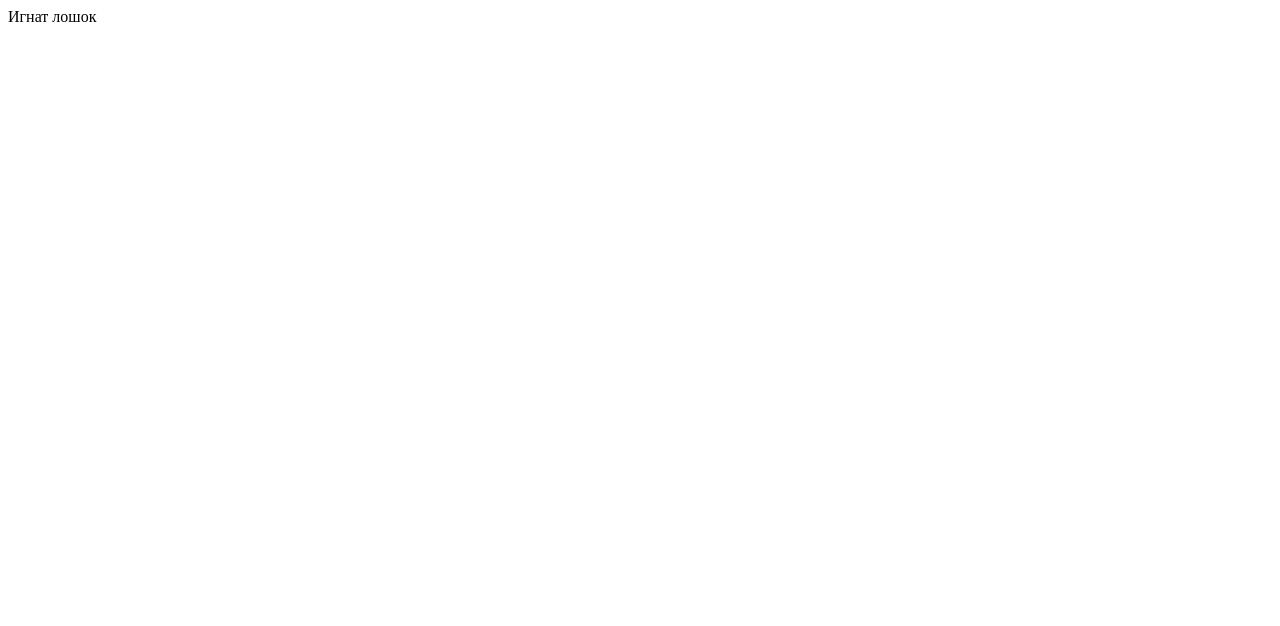
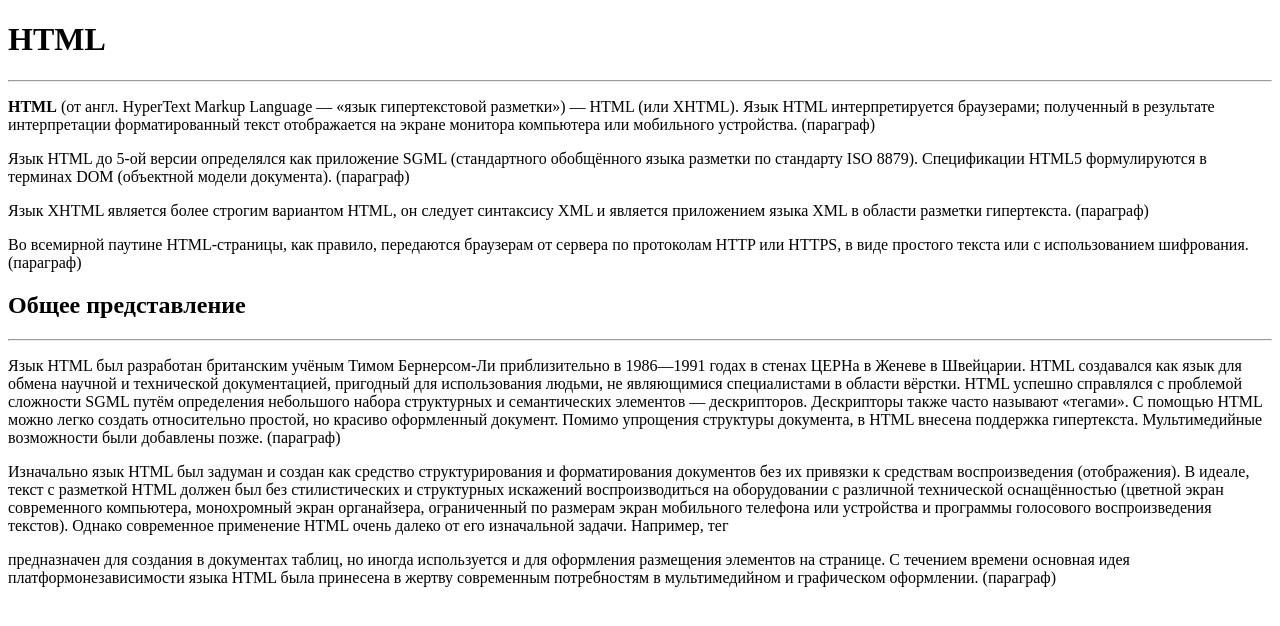
Before and after one commit to fantom819/learn, a plain HTML site: page index.html in a window 1280 px wide. Drawn offline with Linux system fonts and the light colour scheme.

Commit message:
homeWork1

```diff
--- a/index.html
+++ b/index.html
@@ -6,7 +6,17 @@
     <meta name="viewport" content="width=device-width, initial-scale=1.0">
     <title>Document</title>
 </head>
-<body>
-    Игнат лошок
+<body> <h1>HTML</h1>
+
+   <hr>
+  <p><strong>HTML</strong>  (от англ. HyperText Markup Language — «язык гипертекстовой разметки») — HTML (или XHTML). Язык HTML интерпретируется браузерами; полученный в результате интерпретации форматированный текст отображается на экране монитора компьютера или мобильного устройства. (параграф)</p>
+   <p> Язык HTML до 5-ой версии определялся как приложение SGML (стандартного обобщённого языка разметки по стандарту ISO 8879). Спецификации HTML5 формулируются в терминах DOM (объектной модели документа). (параграф)</p>
+   <p> Язык XHTML является более строгим вариантом HTML, он следует синтаксису XML и является приложением языка XML в области разметки гипертекста. (параграф)</p>
+   <p>Во всемирной паутине HTML-страницы, как правило, передаются браузерам от сервера по протоколам HTTP или HTTPS, в виде простого текста или с использованием шифрования.  (параграф)</p>
+   <h2>Общее представление</h2>
+   <hr>
+   <p> Язык HTML был разработан британским учёным Тимом Бернерсом-Ли приблизительно в 1986—1991 годах в стенах ЦЕРНа в Женеве в Швейцарии. HTML создавался как язык для обмена научной и технической документацией, пригодный для использования людьми, не являющимися специалистами в области вёрстки. HTML успешно справлялся с проблемой сложности SGML путём определения небольшого набора структурных и семантических элементов — дескрипторов. Дескрипторы также часто называют «тегами». С помощью HTML можно легко создать относительно простой, но красиво оформленный документ. Помимо упрощения структуры документа, в HTML внесена поддержка гипертекста. Мультимедийные возможности были добавлены позже. (параграф)</p>
+<p>Изначально язык HTML был задуман и создан как средство структурирования и форматирования документов без их привязки к средствам воспроизведения (отображения). В идеале, текст с разметкой HTML должен был без стилистических и структурных искажений воспроизводиться на оборудовании с различной технической оснащённостью (цветной экран современного компьютера, монохромный экран органайзера, ограниченный по размерам экран мобильного телефона или устройства и программы голосового воспроизведения текстов). Однако современное применение HTML очень далеко от его изначальной задачи. Например, тег <table> предназначен для создания в документах таблиц, но иногда используется и для оформления размещения элементов на странице. С течением времени основная идея платформонезависимости языка HTML была принесена в жертву современным потребностям в мультимедийном и графическом оформлении. (параграф)</p>
+
 </body>
 </html>
```
